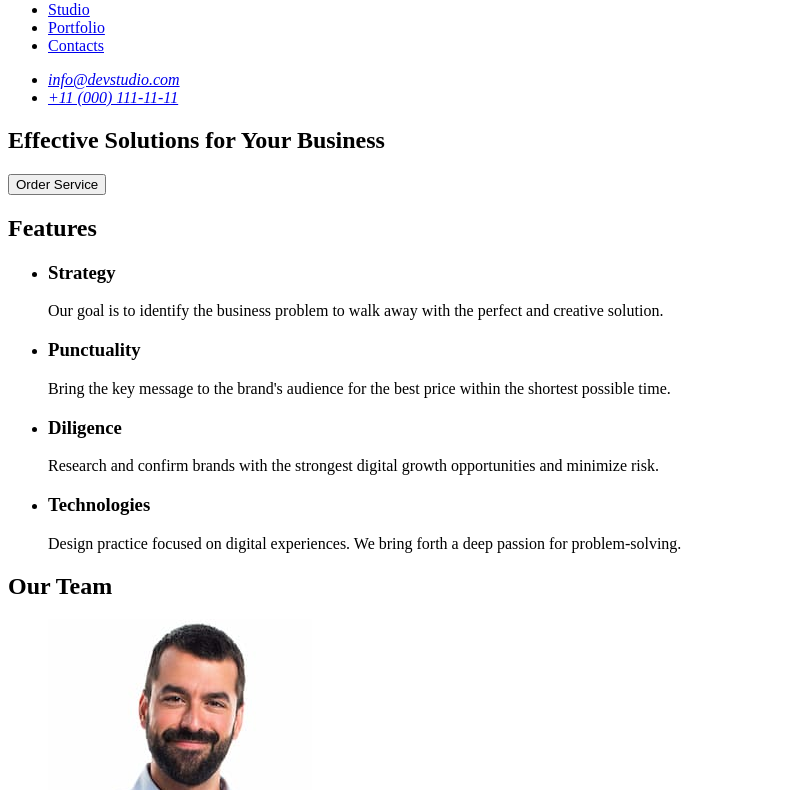
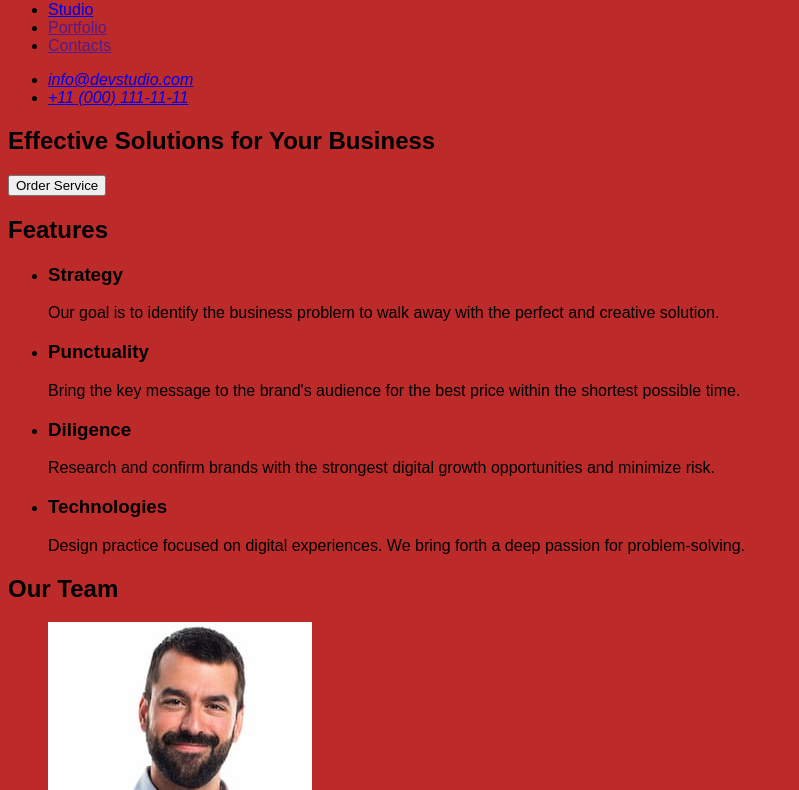
Before and after one commit to Oleksandr-Li/goit-markup-hw-02, a plain HTML site: page index.html in a window 1280 px wide. Shown: the part 41-831 px from the top of the page, without its empty margins (0-799 px from the left). Drawn offline with Linux system fonts and the light colour scheme.

Commit message:
Update index.html

```diff
--- a/index.html
+++ b/index.html
@@ -3,77 +3,79 @@
     <head>
         <meta charset="UTF-8">
         <meta name="viewport" content="width=device-width, initial-scale=1.0">
-        <link rel="stylesheet" href="./css/style.css">
+        <link rel="stylesheet" href="./css/styles.css" />
         <title>WS</title>
     </head>
     <body>
-      <header>
-        <nav>
-            <a href="./index.html">WebStudio</a>
+      <header class="header-link">
+        <nav class="nav-link">
+            <a href="./index.html" class="logo"
+          >Web<span class="logo-text">Studio</span></a
+        >
         <ul>
         <li>
-            <a href="Studio">Studio</a>
-        </li>
-        <li>
-            <a href="Portfolio">Portfolio</a>
-        </li>
-        <li>
-            <a href="Contacts">Contacts</a>
+            <a href="/" class="link-header">Studio</a>
+            </li>
+            <li>
+              <a href="" class="link-header">Portfolio</a>
+            </li>
+            <li>
+              <a href="" class="link-header">Contacts</a>
         </li>
         </ul>
         </nav>
-        <address>
-        <ul>
+        <address class="address-head">
+          <ul>
             <li>
-                <a href="mailto:info@devstudio.com">info@devstudio.com</a>
+              <a href="mailto:info@devstudio.com" class="address-link">info@devstudio.com</a>
             </li>
             <li>
-                <a href="tel:+110001111111">+11 (000) 111-11-11</a>
+              <a href="tel:+110001111111" class="address-link">+11 (000) 111-11-11</a>
             </li>
         </ul>
         </address>
       </header>
       <main>
         <!--Hero -->
-       <section>
-        <h1>Effective Solutions
+       <section class="business">
+        <h1 class="business-h">Effective Solutions
         for Your Business</h1>
-        <button type="button">Order Service</button>
+        <button type="button" class="button-business">Order Service</button>
        </section>
         <!-- end Hero -->
         <!-- Features -->
         <section>
-            <h2>Features</h2>
+            <h2 class="base-h-two">Features</h2>
         <ul>
           <li>
-            <h3>Strategy</h3>
-             <p>Our goal is to identify the business
+            <h3 class="base-h-three">Strategy</h3>
+             <p class="base-p">Our goal is to identify the business
                 problem to walk away with the perfect and creative solution.</p>
           </li>
           <li>
-            <h3>Punctuality</h3>
-            <p>Bring the key message to the brand's audience for the best price within the shortest possible time.</p>
+            <h3 class="base-h-three">Punctuality</h3>
+            <p class="base-p">Bring the key message to the brand's audience for the best price within the shortest possible time.</p>
           </li>
           <li>
-            <h3>Diligence</h3>
-             <p>Research and confirm brands with the strongest digital growth opportunities and minimize risk.</p>
+            <h3 class="base-h-three">Diligence</h3>
+             <p class="base-p">Research and confirm brands with the strongest digital growth opportunities and minimize risk.</p>
           </li>
           <li>
-            <h3>Technologies</h3>
-             <p>Design practice focused on digital experiences. We bring forth a deep passion for problem-solving.</p>
+            <h3 class="base-h-three">Technologies</h3>
+             <p class="base-p">Design practice focused on digital experiences. We bring forth a deep passion for problem-solving.</p>
           </li>
          </ul>
         </section>
         <!-- end Features -->
         <!-- Our Team -->
-        <section>
+        <section class="team">
 
-        <h2>Our Team</h2>
+        <h2 class="base-h-two-one">Our Team</h2>
          <ul>
-            <li>
+            <li class="team-link">
           <img src="./images/MarkGuerrero.jpg" alt="MarkG" width="264" height="260">
-           <h3>Mark Guerrero</h3>
-            <p>Product Designer</p>
+           <h3 class="base-h-three">Mark Guerrero</h3>
+            <p class="base-p">Product Designer</p>
         </li>
         <li>
           <img src="./images/TomFord.jpg" alt="TomF" width="264" height="260">
```
